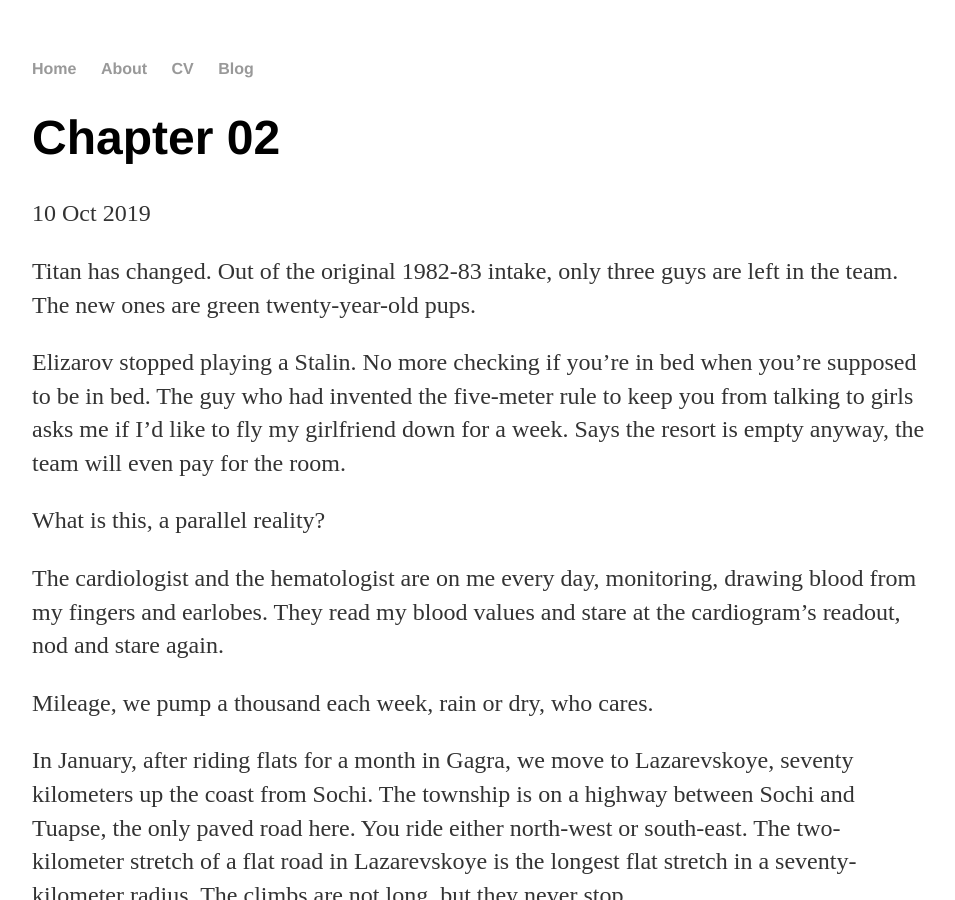
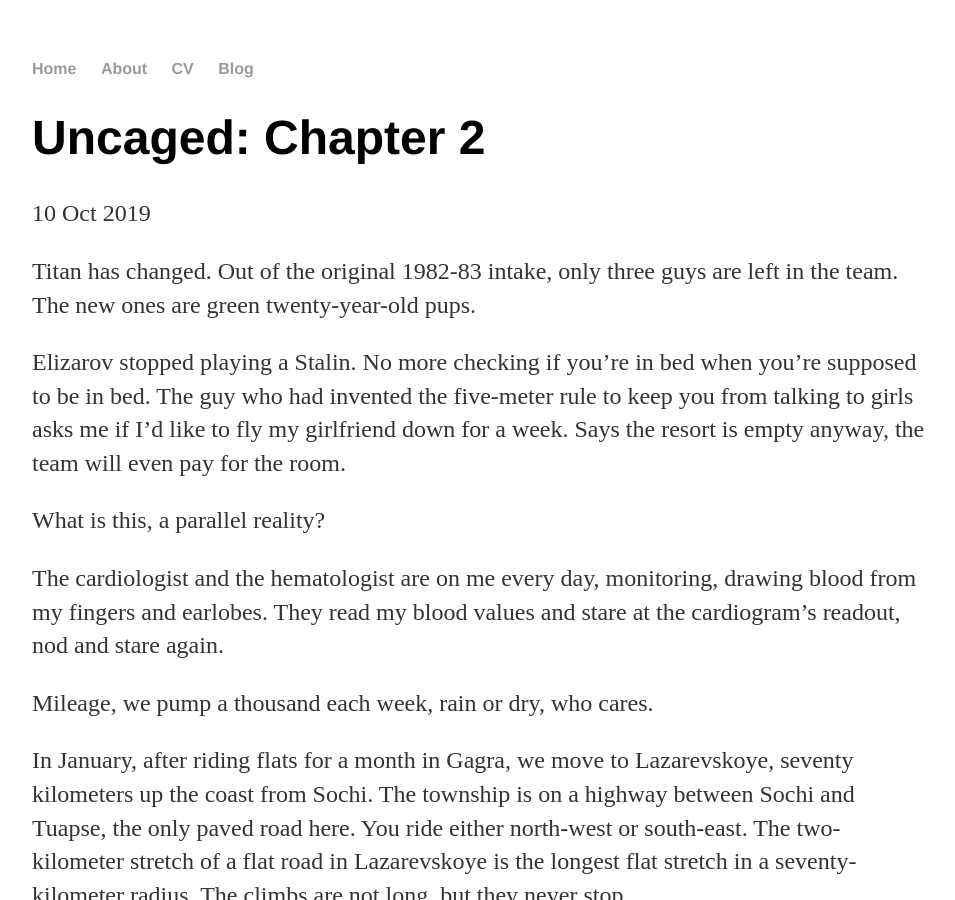
Before and after one commit to nkrzv/nkrzv.github.io, a Jekyll site: the page built from _posts/2019-10-10-chapter-02.md, in a window 1280 px wide and 900 px high. Shown: the whole window, without its empty margins (160-1115 px from the left). Built offline with Jekyll 4.4.1, drawn with Linux system fonts in a browser that asks for light colours; our own code applies the rules of GitHub Pages for plain Markdown files.

Commit message:
Update 2019-10-10-chapter-02.md

```diff
--- a/_posts/2019-10-10-chapter-02.md
+++ b/_posts/2019-10-10-chapter-02.md
@@ -1,3 +1,8 @@
+---
+layout: post
+title: "Uncaged: Chapter 2"
+date: 2019-10-10
+---
 Titan has changed. Out of the original 1982-83 intake, only three guys are left in the team. The new ones are green twenty-year-old pups.
 
 Elizarov stopped playing a Stalin. No more checking if you’re in bed when you’re supposed to be in bed. The guy who had invented the five-meter rule to keep you from talking to girls asks me if I’d like to fly my girlfriend down for a week. Says the resort is empty anyway, the team will even pay for the room.
```
